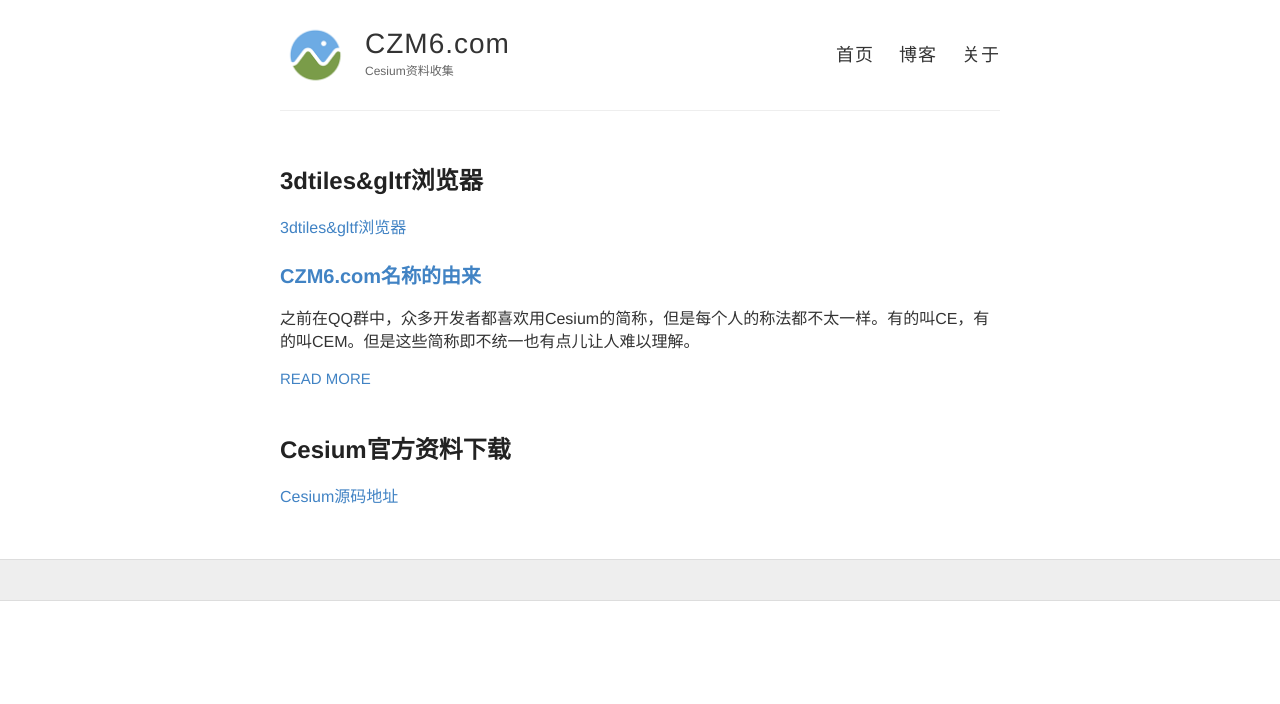
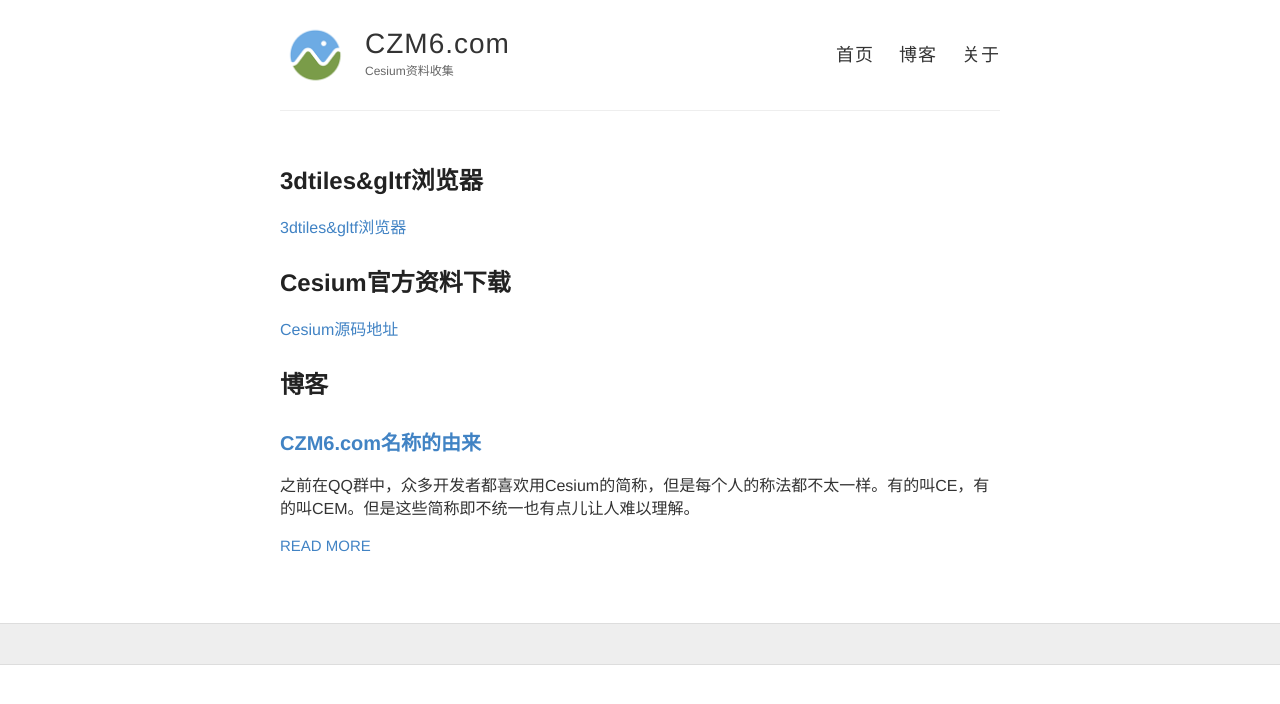
Before and after one commit to vtxf/czm6, a Jekyll site: the page built from index.html, in a window 1280 px wide. Shown: the top 704 px of the page. Built offline with Jekyll 4.4.1, drawn with Linux system fonts in a browser that asks for light colours; comment, search, counter and statistics services are not loaded.

Commit message:
继续完善网页

```diff
--- a/index.html
+++ b/index.html
@@ -4,23 +4,6 @@ layout: default
 
 <h1> 3dtiles&gltf浏览器 </h1>
 <a href="./t/18/3dtiles-explorer/index.html" target="blank">3dtiles&gltf浏览器</a>
-
-<div class="posts">
-    {% for post in site.posts %}
-    <article class="post">
-
-        <h2>
-            <a href="{{ site.baseurl }}{{ post.url }}">{{ post.title }}</a>
-        </h2>
-
-        <div class="entry">
-            {{ post.excerpt }}
-        </div>
-
-        <a href="{{ site.baseurl }}{{ post.url }}" class="read-more">Read More</a>
-    </article>
-    {% endfor %}
-</div>
 
 <h1>Cesium官方资料下载</h1>
 <div id="czms">
@@ -49,10 +32,28 @@ layout: default
                         `Cesium最新版:&nbsp${lrj.tag_name}(${ldate})&nbsp&nbsp&nbsp<a title='点击下载' href='${zipAsset.browser_download_url}'>zip包下载(${sizeStr}M)</a>&nbsp&nbsp&nbsp<a href="${html_url}" target="blank">官方说明</a>` +
                         `<br>更多<a href='t/18/czms/index.html'>下载</a>`
                 } else {
-                    czmlstDiv.innerHTML = '获取最新版本信息失败！可能因为操作过于频繁！';
+                    czmlstDiv.innerHTML = `获取最新版本信息失败！可能因为操作过于频繁！<br>请尝试<a href='t/18/czms/index.html'>此地址</a>或者直接进入<a href="https://www.cesium.com">Cesium官网</a>`;
                 }
             });
     }
 
     getCzmLastReleaseJsonInfoUrl();
 </script>
+
+<h1>博客</h1>
+<div class="posts">
+    {% for post in site.posts %}
+    <article class="post">
+
+        <h2>
+            <a href="{{ site.baseurl }}{{ post.url }}">{{ post.title }}</a>
+        </h2>
+
+        <div class="entry">
+            {{ post.excerpt }}
+        </div>
+
+        <a href="{{ site.baseurl }}{{ post.url }}" class="read-more">Read More</a>
+    </article>
+    {% endfor %}
+</div>
--- a/t/18/czms/index.html
+++ b/t/18/czms/index.html
@@ -28,6 +28,9 @@ layout: default
                     }
                 });
                 czmlstDiv.innerHTML = str;
+            })
+            .catch(function (error) {
+                czmlstDiv.innerHTML = `获取版本信息失败！可能因为操作过于频繁！<br>请尝试<a href='index.html'>此地址</a>或者直接进入<a href="https://www.cesium.com">Cesium官网</a>`;
             });
     }
 
```
